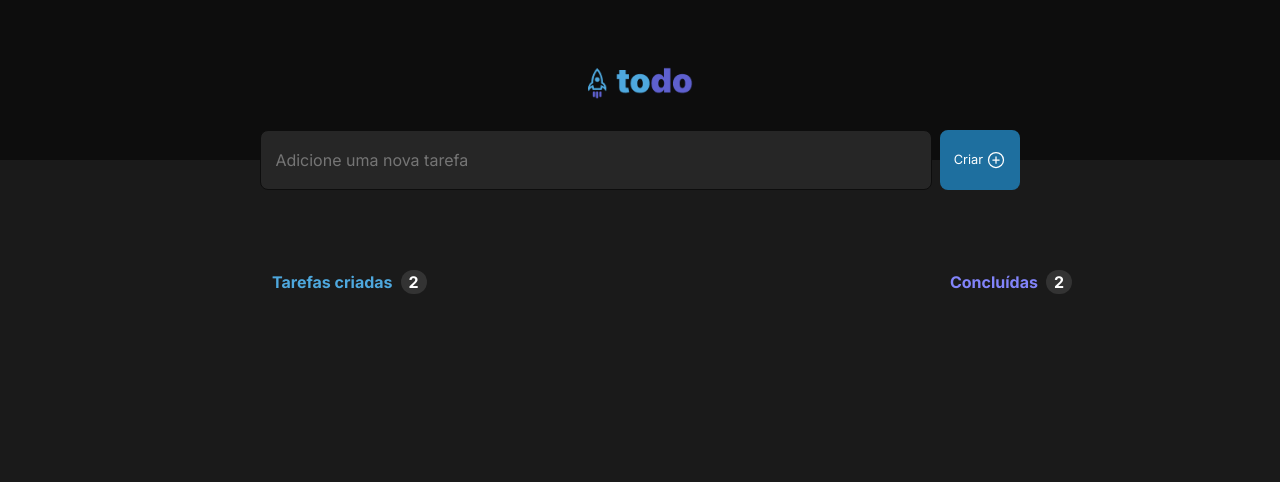
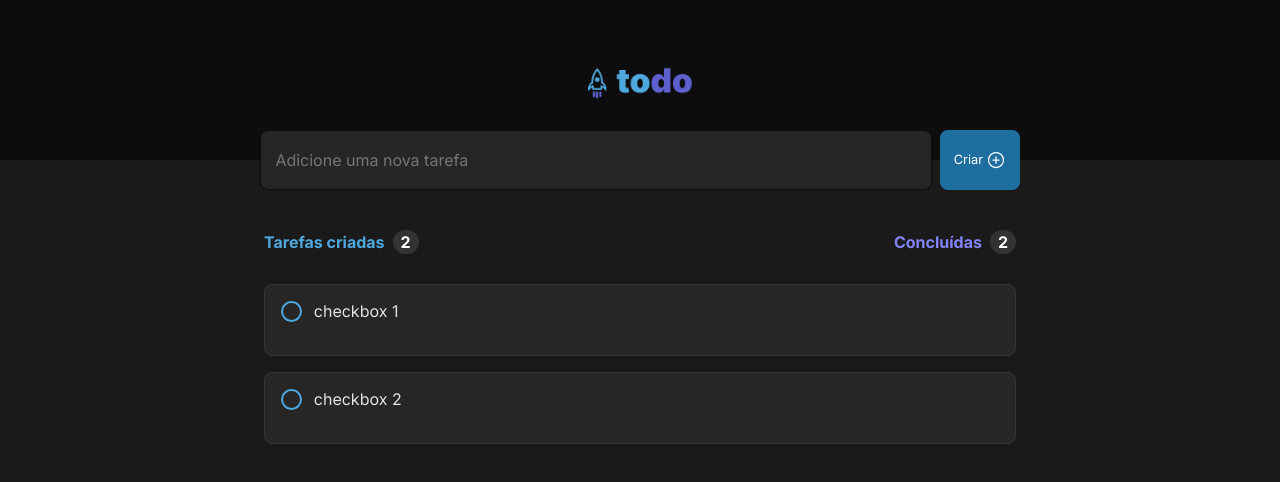
Before and after one commit to jnorberto23/igniteTodo, a React (Vite) app: page / in a window 1280 px wide. Shown: the top 482 px of the page. Built offline with nearby package versions, Linux system fonts and the light colour scheme.

Commit message:
♻️refactor Header, App and Tasks components styles

```diff
--- /dev/null
+++ b/src/App.module.css
@@ -0,0 +1,9 @@
+.container {
+  max-width: 45rem;
+  margin: auto;
+  padding: auto;
+  display: flex;
+  align-items: center;
+  justify-content: center;
+  flex-direction: column;
+}
--- a/src/App.tsx
+++ b/src/App.tsx
@@ -1,14 +1,18 @@
+import { Fragment } from "react";
 import { CreateTask } from "./components/CreateTask";
 import { Header } from "./components/Header";
 import { Tasks } from "./components/Tasks";
+import styles from "./App.module.css";
 import "./global.css";
 
 export function App() {
   return (
-    <div>
-      <Header />
-      <CreateTask />
-      <Tasks />
-    </div>
+    <Fragment>
+      <main className={styles.container}>
+        <Header />
+        <CreateTask />
+        <Tasks />
+      </main>
+    </Fragment>
   );
 }
--- a/src/components/CreateTask.module.css
+++ b/src/components/CreateTask.module.css
@@ -1,8 +1,5 @@
 .container {
   max-width: 70rem;
-  margin: 2rem auto;
-  padding: 0 1rem;
-
   display: flex;
   height: 7rem;
   margin-top: -3.5rem;
--- a/src/components/Header.module.css
+++ b/src/components/Header.module.css
@@ -1,5 +1,6 @@
 .container {
   background-color: var(--gray-900);
+  width: 100vw;
   display: flex;
   height: 10rem;
   justify-content: center;
--- a/src/components/Tasks.module.css
+++ b/src/components/Tasks.module.css
@@ -1,19 +1,11 @@
-.container {
-  position: absolute;
-  max-width: 70rem;
-  margin: 2rem auto;
-  left: calc(50% - 736px / 2);
-  top: 240px;
+.tasksInfo {
+  width: 70vw;
+  max-width: 47rem;
   display: flex;
-  align-items: center;
-  justify-content: center;
-  flex-direction: column;
-}
-
-.tasksInfo {
-  width: 100vh;
-  display: flex;
+  flex-direction: row;
   justify-content: space-between;
+  margin-top: 1rem;
+  margin-bottom: 1rem;
 }
 
 .tasksInfoCreated {
@@ -35,13 +27,9 @@
   border-radius: 999px;
 }
 
-.content {
-  width: 100vh;
-  display: flex;
-  border: none;
-}
-
-.content .contentList {
+.contentList {
+  max-width: 47rem;
+  width: 80vw;
   display: flex;
   flex-direction: column;
   border: none;
@@ -54,16 +42,13 @@
   align-items: flex-start;
   padding: 16px;
   gap: 12px;
-  width: 736px;
+  width: 100%;
   height: 72px;
   background: #262626;
   border: 1px solid #333333;
   box-shadow: 0px 2px 8px rgba(0, 0, 0, 0.06);
   border-radius: 8px;
-}
-
-.contentItem:first-child {
-  margin-top: 2rem;
+  margin-top: 1rem;
 }
 
 .checkboxRound {
@@ -86,25 +71,21 @@
   color: white;
   visibility: visible;
 }
+
 @media (max-width: 700px) {
   .tasksInfo {
+    width: 100%;
     display: flex;
     flex-direction: row;
-    justify-content: space-around;
+    justify-content: space-between;
   }
 
   .tasksInfo span {
     margin-left: 0.3rem;
   }
-  .content {
+  /* .content {
     display: flex;
     flex-direction: row;
     justify-content: space-between;
-  }
-
-  .content .contentList {
-    display: flex;
-    flex-direction: row;
-    border: none;
-  }
+  } */
 }
--- a/src/components/Tasks.tsx
+++ b/src/components/Tasks.tsx
@@ -1,8 +1,8 @@
 import styles from "./Tasks.module.css";
 export function Tasks() {
   return (
-    <article className={styles.container}>
-      <div className={styles.tasksInfo}>
+    <article>
+      <article className={styles.tasksInfo}>
         <strong className={styles.tasksInfoCreated}>
           Tarefas criadas
           <span>2</span>
@@ -11,16 +11,15 @@ export function Tasks() {
           Concluídas
           <span>2</span>
         </strong>
-      </div>
-
-      {/* <fieldset className={styles.contentList}>
+      </article>
+      <fieldset className={styles.contentList}>
         <label className={styles.contentItem}>
           <input type="checkbox" className={styles.checkboxRound} /> checkbox 1
         </label>
         <label className={styles.contentItem}>
           <input type="checkbox" className={styles.checkboxRound} /> checkbox 2
         </label>
-      </fieldset> */}
+      </fieldset>
     </article>
   );
 }
```
